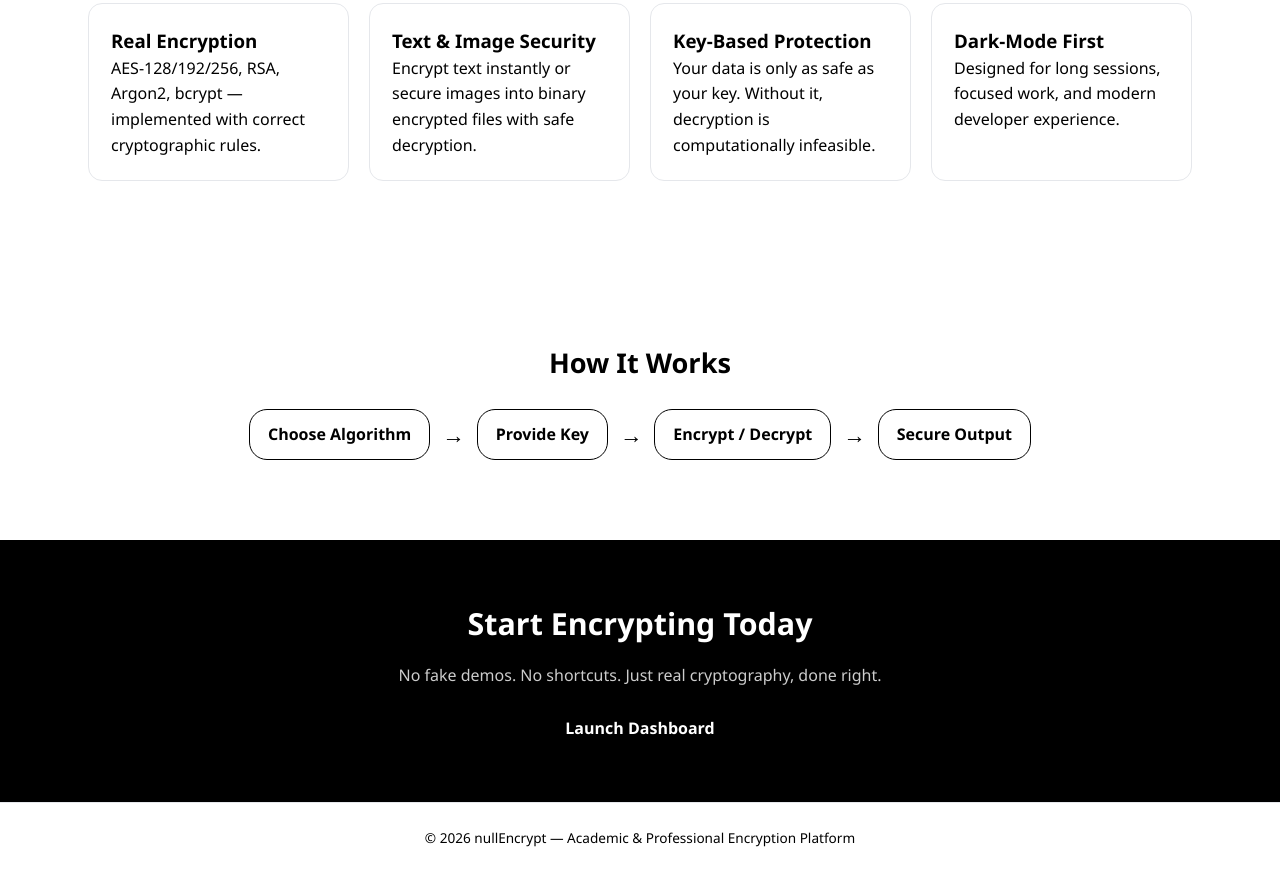
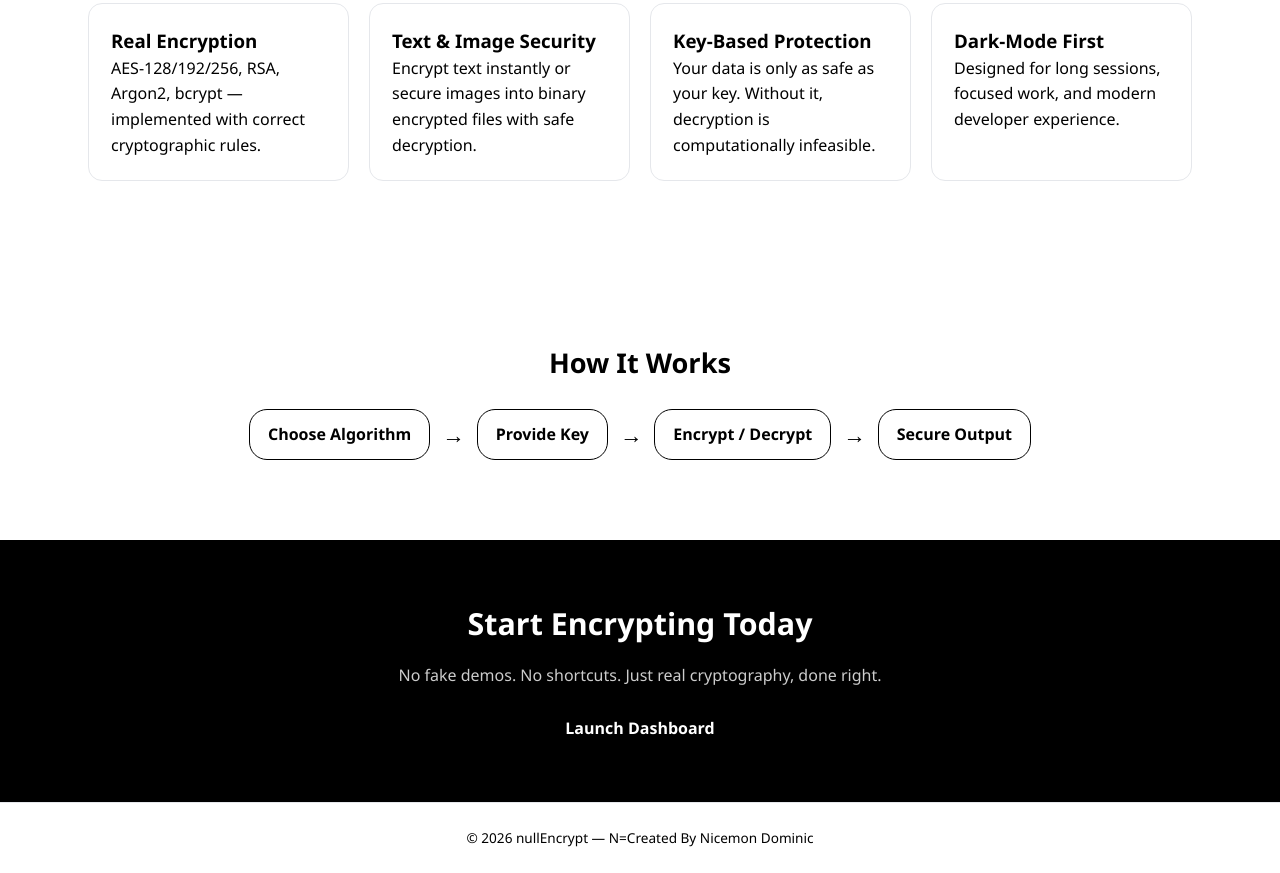
Before and after one commit to nicemondominic/nullencrypt, a website: page views/index.html in a window 1280 px wide. Shown: the part 733-1606 px from the top of the page. Drawn offline with Linux system fonts and the light colour scheme.

Commit message:
Updated project files

```diff
--- a/views/index.html
+++ b/views/index.html
@@ -132,7 +132,7 @@ Image & Text Encryption
 <footer class="footer">
   <p>
     © 2026 nullEncrypt —
-    Academic & Professional Encryption Platform
+    N=Created By Nicemon Dominic
   </p>
 </footer>
 
```
